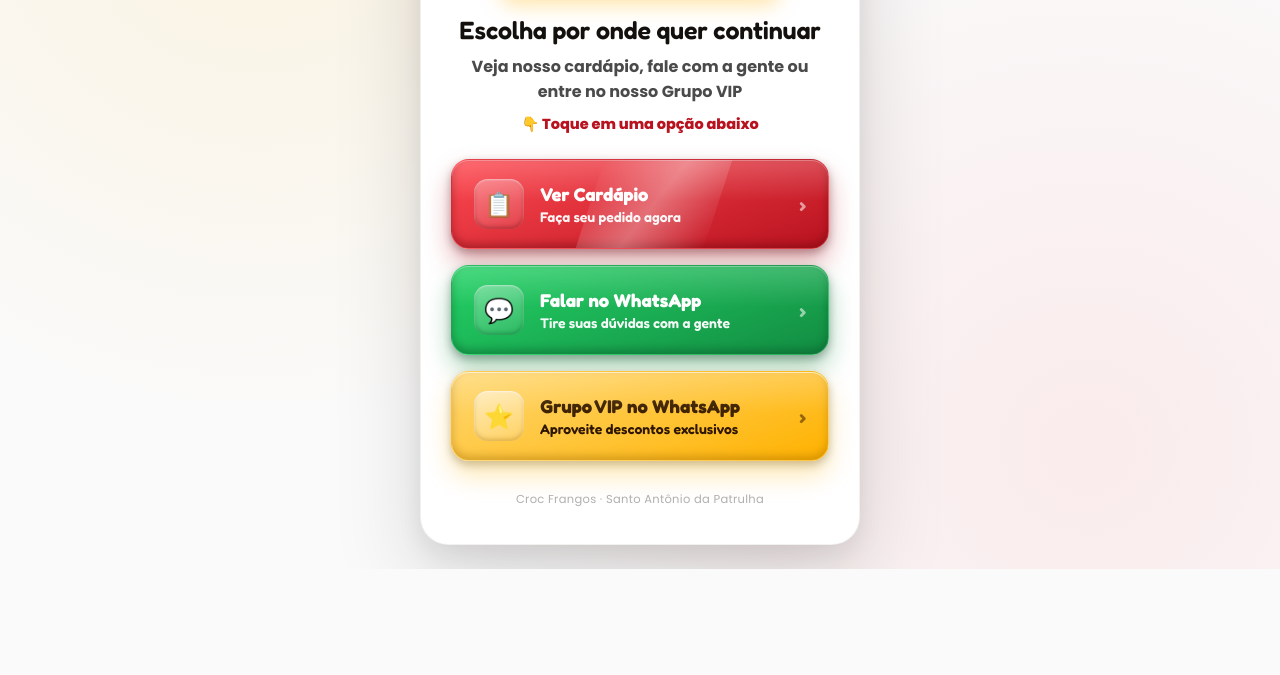
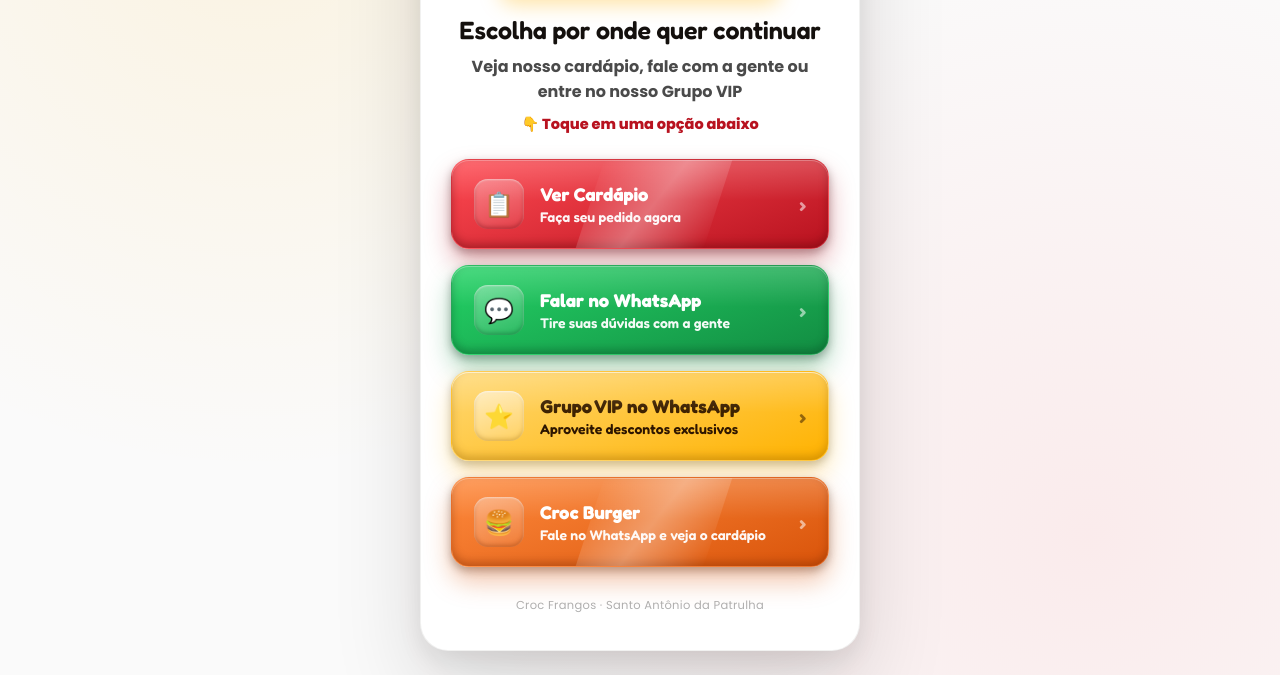
Before and after one commit to crocfrangos/santoantonio, a plain HTML site: page index.html in a window 1280 px wide. Shown: the part 245-920 px from the top of the page. Before the commit the page ends 814 px from the top, so only its background shows below. Drawn offline with Linux system fonts and the light colour scheme.

Commit message:
Adicionar botao Croc Burger (4a opcao, mesmo padrao visual, cor propria)

```diff
--- a/index.html
+++ b/index.html
@@ -159,6 +159,7 @@
   .link-btn.cardapio::after { animation-delay: 0s; }
   .link-btn.whats::after { animation-delay: 1.5s; }
   .link-btn.grupo::after { animation-delay: 3s; }
+  .link-btn.burger::after { animation-delay: 4.5s; }
 
   @keyframes btn-sheen {
     0%   { left: -60%; }
@@ -262,6 +263,30 @@
       inset 0 -4px 8px rgba(6,70,32,0.4);
   }
 
+  /* CROC BURGER — laranja 3D (outra linha de produto, mesmo padrão visual) */
+  .link-btn.burger {
+    background: linear-gradient(160deg, #FF8A3D, #D9540A);
+    color: #FFFFFF;
+    box-shadow:
+      0 14px 26px rgba(217,84,10,0.35),
+      0 4px 8px rgba(0,0,0,0.3),
+      inset 0 1px 0 rgba(255,255,255,0.30),
+      inset 0 -4px 8px rgba(120,40,0,0.4);
+  }
+  .link-btn.burger .txt .sub { color: rgba(255,255,255,0.95); }
+  .link-btn.burger .icon {
+    background: linear-gradient(160deg, rgba(255,255,255,0.34), rgba(255,255,255,0.06));
+    box-shadow: inset 0 1px 2px rgba(255,255,255,0.5), inset 0 -2px 4px rgba(120,40,0,0.35);
+    color: #FFFFFF;
+  }
+  .link-btn.burger:hover {
+    box-shadow:
+      0 18px 32px rgba(217,84,10,0.45),
+      0 6px 10px rgba(0,0,0,0.35),
+      inset 0 1px 0 rgba(255,255,255,0.32),
+      inset 0 -4px 8px rgba(120,40,0,0.4);
+  }
+
   footer {
     margin-top: 30px;
     font-size: 11.5px;
@@ -319,6 +344,15 @@
           </span>
           <span class="arrow">›</span>
         </a>
+
+        <a class="link-btn burger" href="https://wa.me/5551997441448?text=Ol%C3%A1!%20Vim%20pelo%20Instagram%20e%20quero%20saber%20mais%20sobre%20o%20Croc%20Burger" target="_blank">
+          <span class="icon">🍔</span>
+          <span class="txt">
+            <span class="main">Croc Burger</span>
+            <span class="sub">Fale no WhatsApp e veja o cardápio</span>
+          </span>
+          <span class="arrow">›</span>
+        </a>
       </div>
 
       <footer>Croc Frangos &middot; Santo Antônio da Patrulha</footer>
```
